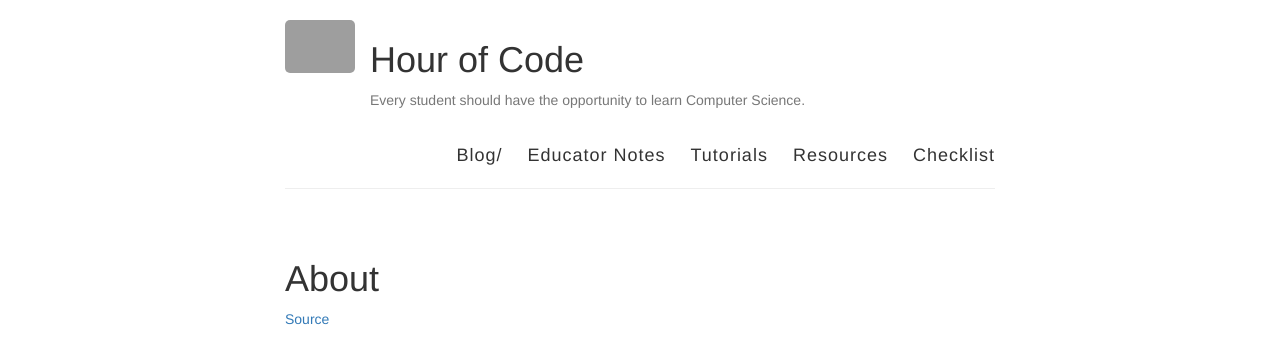
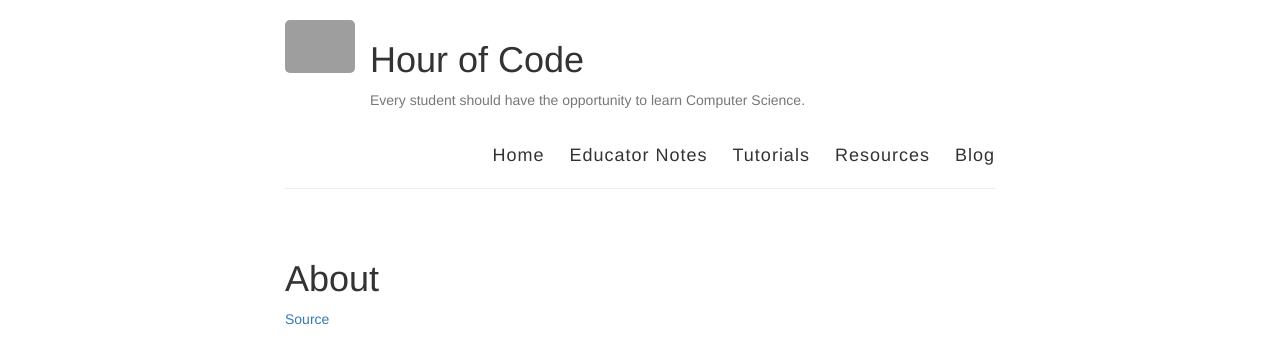
Before and after one commit to roachhd/kids-code-hour, a Jekyll site: the page built from about.md, in a window 1280 px wide. Shown: the top 338 px of the page. Built offline with Jekyll 4.4.1, drawn with Linux system fonts in a browser that asks for light colours; some web fonts are replaced; a style sheet for code colours, icons or effects is not loaded; grey boxes are pictures that could not be loaded.

Commit message:
Update default.html

```diff
--- a/_layouts/default.html
+++ b/_layouts/default.html
@@ -41,12 +41,11 @@
           </div>
 
           <nav>
-            <a href="{{ site.baseurl }}/">Blog/</a>
+            <a href="{{ site.baseurl }}/">Home</a>
             <a href="{{ site.baseurl }}/tutorials/teachers-notes/">Educator Notes</a>
-            <a href="{{ site.baseurl }}/tutorials/">Tutorials</a>
+            <a href="{{ site.baseurl }}/resources/tutorial-list/">Tutorials</a>
             <a href="{{ site.baseurl }}/resources/">Resources</a>
-            <a href="{{ site.baseurl }}/checklist/">Checklist</a>
-
+            <a href="{{ site.baseurl }}/blog">Blog</a>
           </nav>
         </header>
       </div>
```
